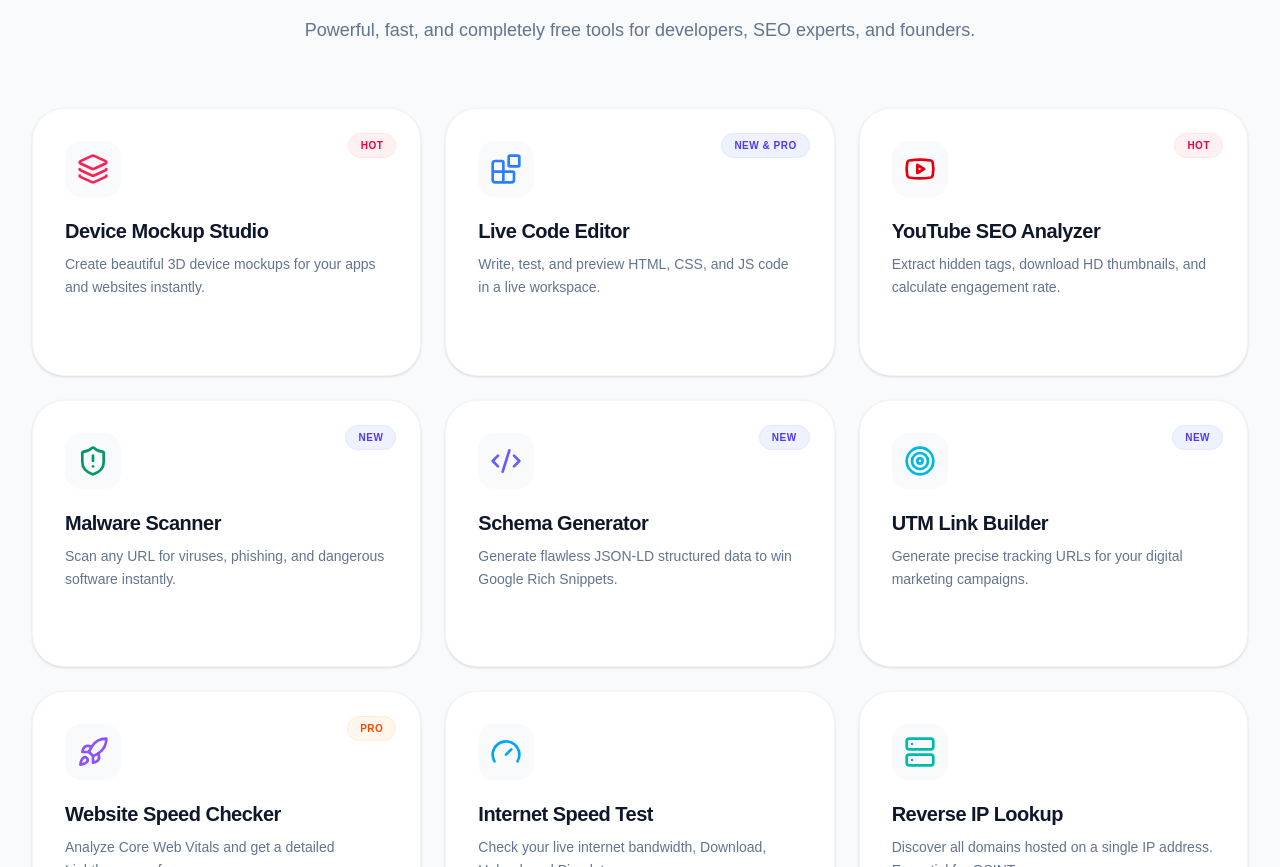
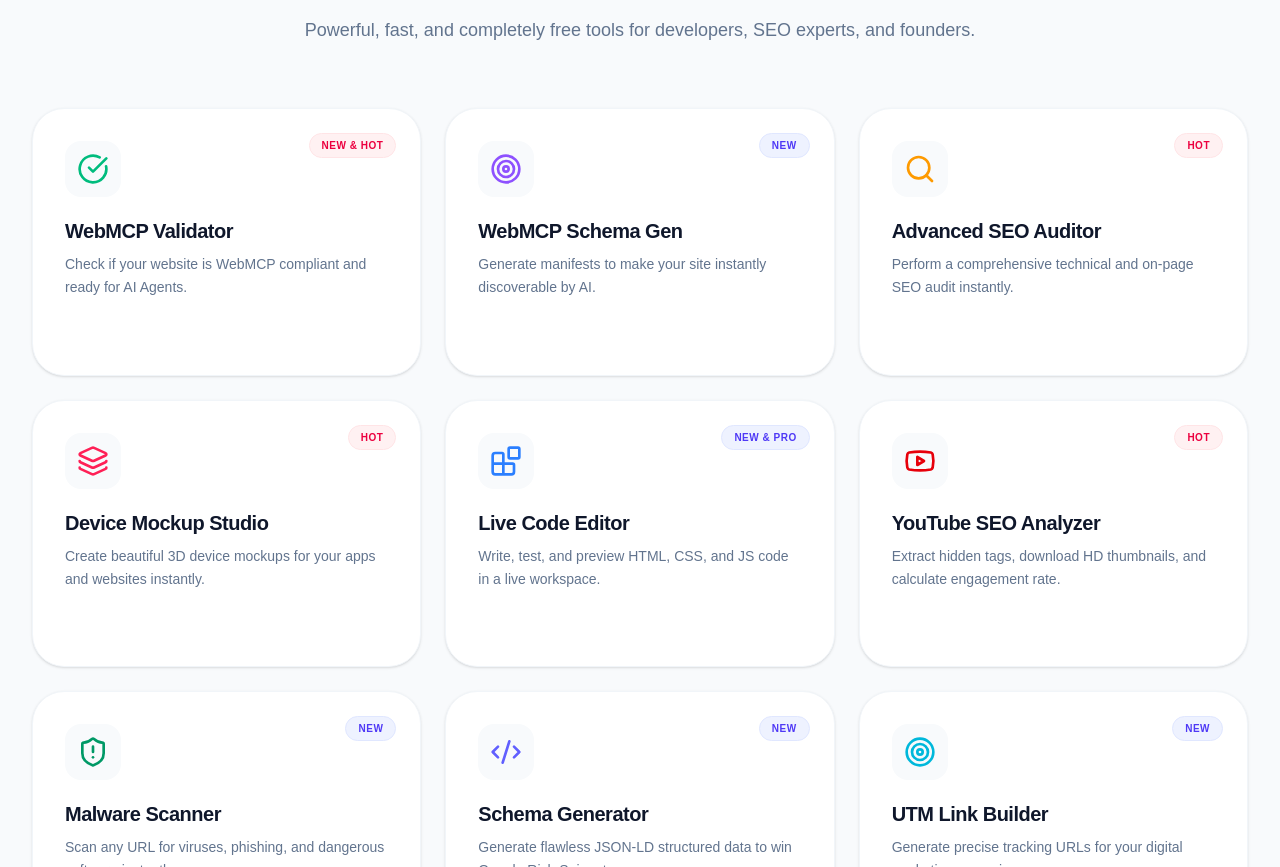
Before and after one commit to ashishjacob786/namedotify, a Next.js app: page / in a window 1280 px wide. Shown: the part 713-1580 px from the top of the page. Built offline with nearby package versions, Linux system fonts and the light colour scheme; no server answers; the database is empty.

Commit message:
Fixed text color bug in WebMCP Schema Generator input fields

```diff
--- a/src/app/page.js
+++ b/src/app/page.js
@@ -49,8 +49,29 @@ export default function HomePage() {
     }, 1000);
   };
 
-  // ✅ UPDATED TOOLS LIST (Now with all 20 Tools)
+  // ✅ UPDATED TOOLS LIST (Now with all 23 Tools)
   const tools = [
+    {
+      name: 'WebMCP Validator',
+      icon: <CheckCircle className="w-8 h-8 text-emerald-500" />,
+      desc: 'Check if your website is WebMCP compliant and ready for AI Agents.',
+      link: '/webmcp-validate',
+      badge: 'New & Hot'
+    },
+    {
+      name: 'WebMCP Schema Gen',
+      icon: <Target className="w-8 h-8 text-violet-500" />,
+      desc: 'Generate manifests to make your site instantly discoverable by AI.',
+      link: '/webmcp-schema-generator',
+      badge: 'New'
+    },
+    {
+      name: 'Advanced SEO Auditor',
+      icon: <Search className="w-8 h-8 text-amber-500" />,
+      desc: 'Perform a comprehensive technical and on-page SEO audit instantly.',
+      link: '/seo-auditor',
+      badge: 'Hot'
+    },
     {
       name: 'Device Mockup Studio',
       icon: <Layers className="w-8 h-8 text-rose-500" />,
```
